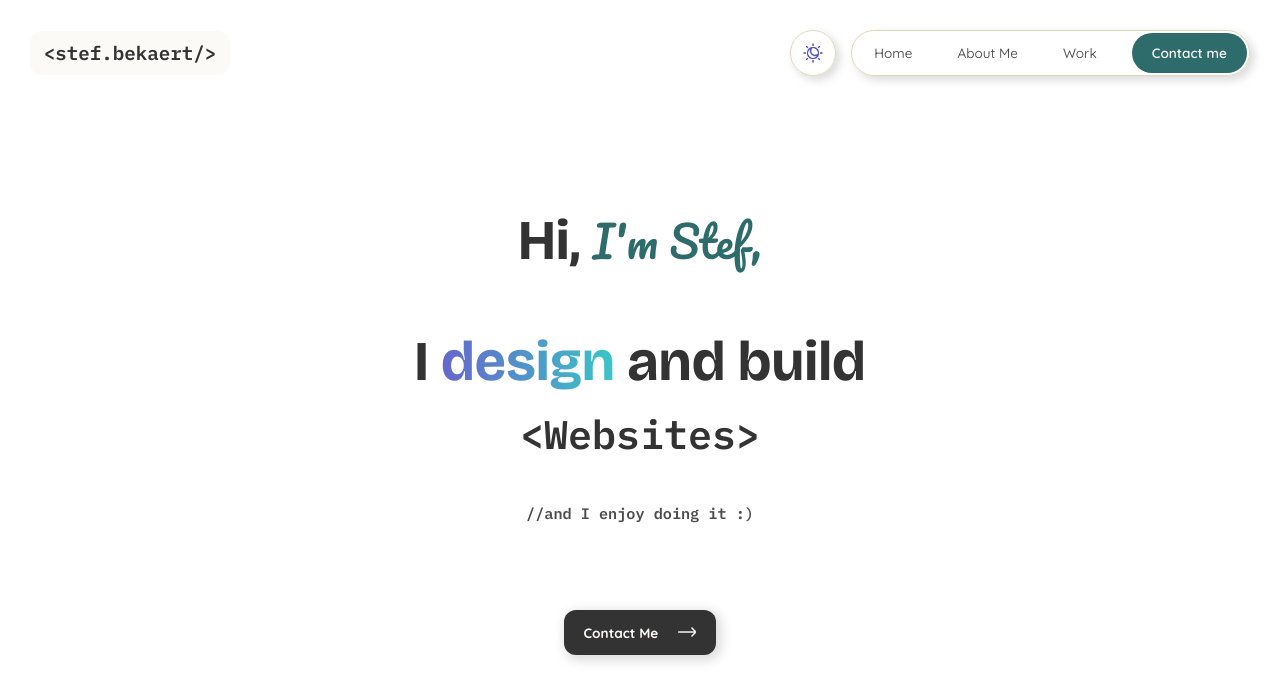
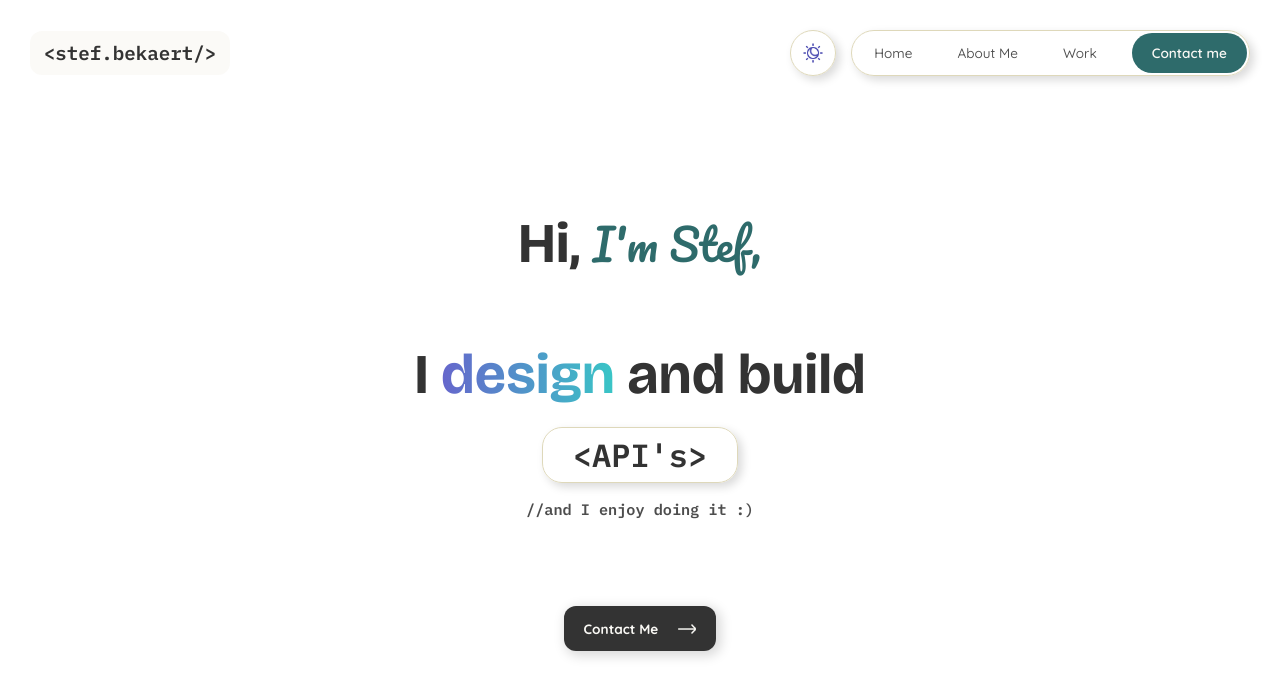
Before and after one commit to Stefdev13/stef-bekaert-portfolio, a React (Vite) app: page / in a window 1280 px wide. Shown: the top 700 px of the page. Built offline with nearby package versions, Linux system fonts and the light colour scheme.

Commit message:
TextEffect
Changed the layout a bit of the HomePage
Added more styling to the TextEffect
Made the TextEffect iterate over the words by itself in an endless loos instead of onHover

```diff
--- a/src/components/TextEffect.jsx
+++ b/src/components/TextEffect.jsx
@@ -6,15 +6,24 @@ function TextEffect(props) {
   const letters = props.letters;
   const words = props.words;
   const [textEffectValue, setTextEffectValue] = useState("Frontend stuff");
-  const [currentIndex, setCurrentIndex] = useState(0);
+  const [currentIndex, setcurrentIndex] = useState(0);
 
-  //Set the textEffectValue to the first word in the words property, only run on first render
+  //This useEffect hook will initiate the first effect and text value change after a delay of 2 seconds.
+  //It has currentIndex as a dependency so that the function will be called again after the doEffect function is ran, creating the infinite loop we want to iterate of the words
   useEffect(() => {
-    setTextEffectValue(words[currentIndex]);
-  }, []);
+    //Set a delay of 2 seconds
+    const setDelay = setTimeout(() => {
+      let nextWord =
+        words[currentIndex + 1 <= words.length - 1 ? currentIndex + 1 : 0];
+
+      doEffect(nextWord);
+    }, 2000);
+
+    return setDelay.close;
+  }, [currentIndex]);
 
   //Function to create the effect
-  function doEffect() {
+  function doEffect(nextWord) {
     let i = 0;
 
     //2 variables
@@ -24,8 +33,6 @@ function TextEffect(props) {
 
     const interval = setInterval(() => {
       let originalText = textEffectValue;
-      let nextWord =
-        words[currentIndex + 1 <= words.length - 1 ? currentIndex + 1 : 0];
       let newLetter = "";
 
       //Check if the difference in letters has been set, and set it if it hasnt
@@ -38,7 +45,8 @@ function TextEffect(props) {
         newTextEffectValue = textEffectValue;
       }
 
-      //Get a new letter to add to the end of the textEffectValue if the difference in letters is negative (To smoothe out the animation)
+      //Get a new letter to add to the end of the textEffectValue if the difference in letters is negative, meaning the next word is longer than the current one
+      //This is to smoothe out the animation: this adds 1 extra letter at a time, instead of slapping all the extra letters on at the end when we set the textEffectValue
       if (differenceInLetters < 0) {
         //Add a random letter from the array of letters to the textEffectValue
         newLetter = letters[Math.floor(Math.random() * letters.length)];
@@ -47,9 +55,11 @@ function TextEffect(props) {
         newLetter = "";
       }
 
+      //This map iterates over all the letters in the word and swaps them for a random letter from the letters provided in the props for this component
       newTextEffectValue = newTextEffectValue
         .split("")
         .map((letter, index) => {
+          //This if smoothes out the landing of the animation: the left most letter will stop iterating first, then the second letter, third, ...
           if (index < i) {
             return nextWord[index];
           }
@@ -61,14 +71,13 @@ function TextEffect(props) {
 
       setTextEffectValue(newTextEffectValue);
 
+      //Determines when to end the effect and sets the state
       if (i >= originalText.length) {
-        //Set the new index. If we are at the end of the array, set the newIndex to 0
-        const newIndex =
-          currentIndex + 1 <= words.length - 1 ? currentIndex + 1 : 0;
-
         //Update the state
-        setCurrentIndex(newIndex);
-        setTextEffectValue(words[newIndex]);
+        setTextEffectValue(nextWord);
+        setcurrentIndex(
+          currentIndex + 1 <= words.length - 1 ? currentIndex + 1 : 0
+        );
 
         //Clear the interval
         clearInterval(interval);
@@ -78,11 +87,7 @@ function TextEffect(props) {
     }, 20);
   }
 
-  return (
-    <div className={styles.textEffect} onMouseEnter={doEffect}>
-      &lt;{textEffectValue}&gt;
-    </div>
-  );
+  return <div className={styles.textEffect}>&lt;{textEffectValue}&gt;</div>;
 }
 
 export default TextEffect;
--- a/src/components/TextEffect.module.css
+++ b/src/components/TextEffect.module.css
@@ -1,5 +1,16 @@
 .textEffect {
-  font-size: 2.5rem;
+  font-size: 2rem;
   font-family: var(--font-comment);
   color: var(--var-colour-text-heading);
+
+  padding: 3px 30px 3px 30px;
+  width: fit-content;
+
+  border: 1px solid var(--var-colour-border);
+  border-radius: 20px;
+
+  background-color: var(--var-colour-glass-bg);
+  box-shadow: 4px 4px 10px 0px var(--var-colour-shadow);
+  backdrop-filter: blur(16px) saturate(180%);
+  -webkit-backdrop-filter: blur(16px) saturate(180%);
 }
--- a/src/pages/HomePage.jsx
+++ b/src/pages/HomePage.jsx
@@ -9,17 +9,17 @@ function HomePage() {
     <div className={styles.main}>
       <Header />
 
-      <div>
+      <div className={styles.textSection}>
         <h1 className="heading">
           Hi, <span className={styles.name}>I'm Stef,</span>
         </h1>
-        <h1 className="heading">
+        <h1 className={`heading ${styles.lessLineHeight}`}>
           I <span className={styles.designTag}>design</span> and build{" "}
-          <TextEffect
-            letters={"ABCDEFGHIJKLMNOPQRSTUVWXYZ"}
-            words={["Websites", "Mobile apps", "API's", "Backends", "Things"]}
-          ></TextEffect>
         </h1>
+        <TextEffect
+          letters={"ABCDEFGHIJKLMNOPQRSTUVWXYZ"}
+          words={["Websites", "Mobile apps", "API's", "Backends", "Things"]}
+        ></TextEffect>
         <p className="comment">//and I enjoy doing it :)</p>
       </div>
 
--- a/src/pages/HomePage.module.css
+++ b/src/pages/HomePage.module.css
@@ -13,6 +13,13 @@
 
 .main:hover {
   cursor: default;
+}
+
+.textSection {
+  display: flex;
+  flex-direction: column;
+  align-items: center;
+  justify-content: center;
 }
 
 .name {
@@ -31,3 +38,7 @@
   background-clip: text;
   color: transparent;
 }
+
+.lessLineHeight {
+  line-height: .5;
+}
```
